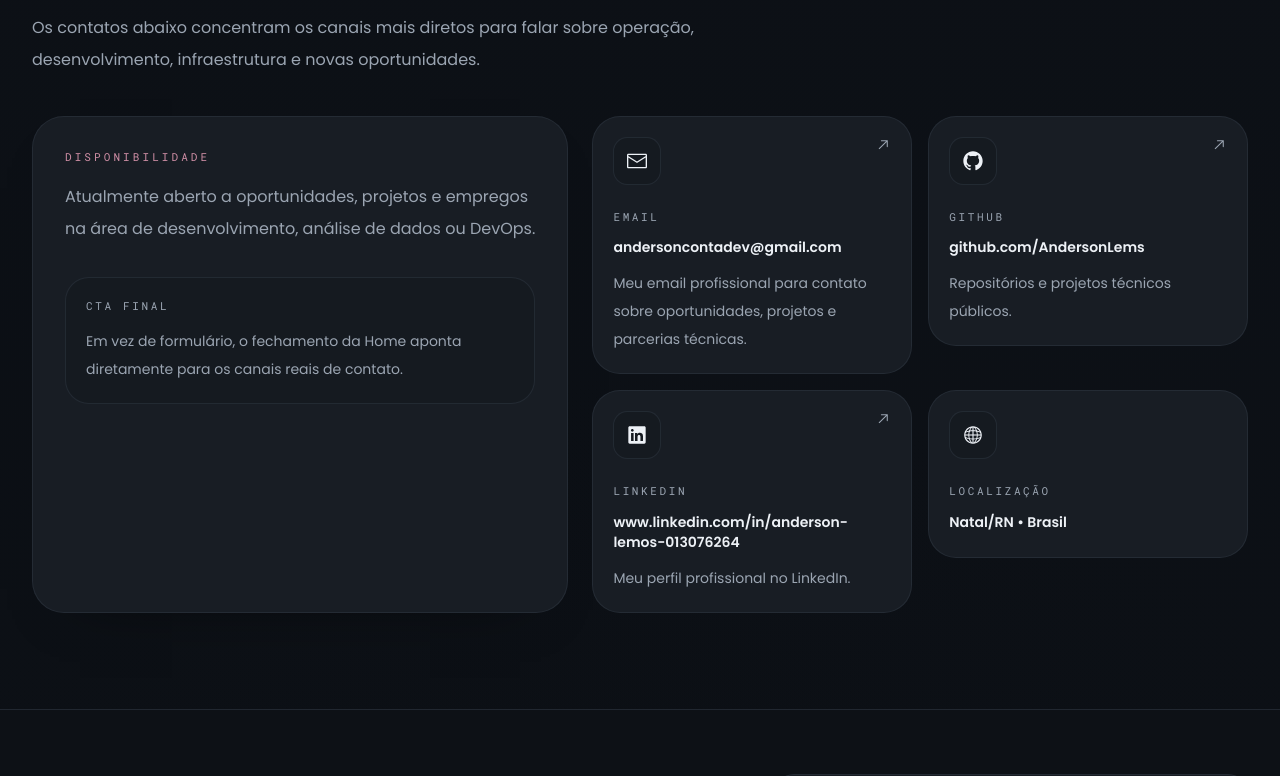
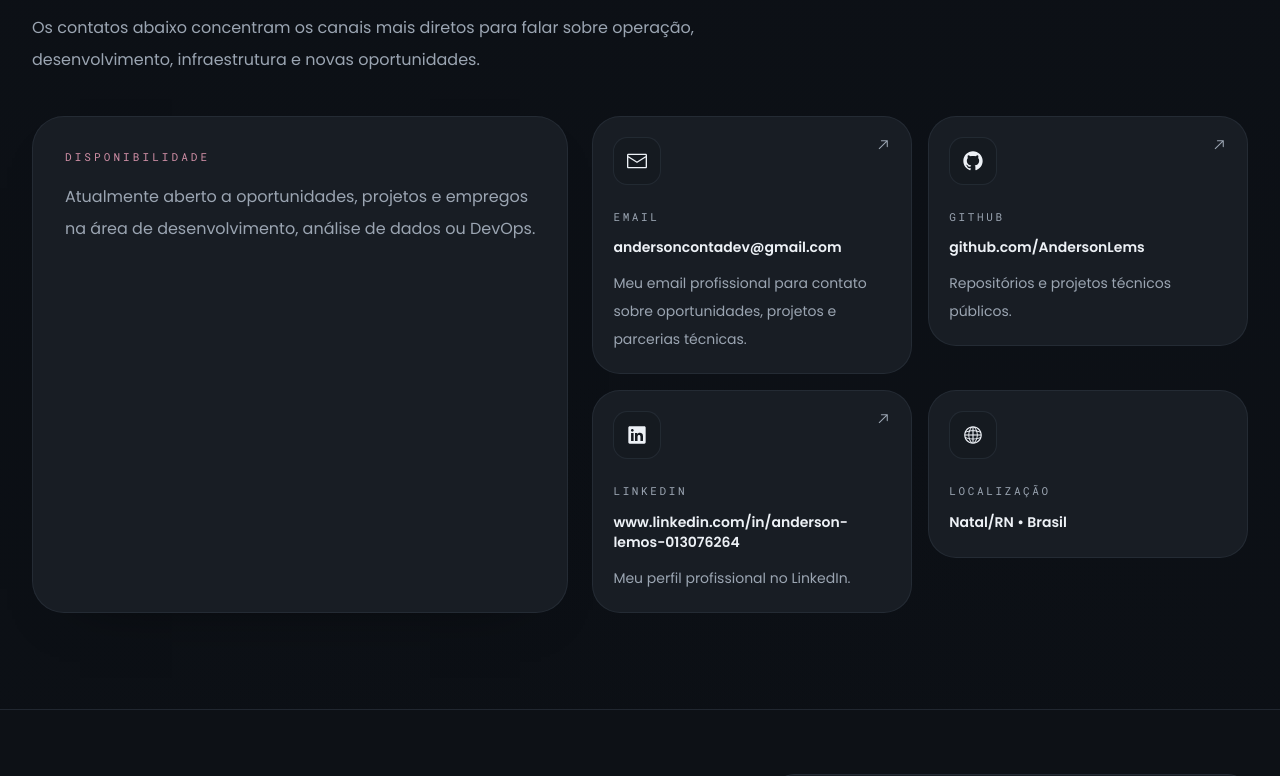
Before and after one commit to AndersonLems/portfolio_nextjs, a Next.js app: page /portfolio in a window 1280 px wide. Shown: the part 4779-5555 px from the top of the page. Built offline with nearby package versions, Linux system fonts and the light colour scheme; no server answers.

Commit message:
Atualizar o ContactSection.tsx

```diff
--- a/src/components/sections/contact/ContactSection.tsx
+++ b/src/components/sections/contact/ContactSection.tsx
@@ -47,17 +47,6 @@ export function ContactSection({
               {section.content.availability}
             </p>
 
-            {variant === "home" ? (
-              <div className="mt-8 rounded-[1.5rem] border border-border/70 bg-muted/74 p-4 sm:p-5">
-                <p className="font-mono text-[11px] uppercase tracking-[0.24em] text-muted-foreground">
-                  CTA final
-                </p>
-                <p className="mt-3 text-sm leading-7 text-muted-foreground">
-                  Em vez de formulário, o fechamento da Home aponta diretamente para os
-                  canais reais de contato.
-                </p>
-              </div>
-            ) : null}
           </motion.div>
 
           <div className="grid gap-4 md:grid-cols-2">
```
